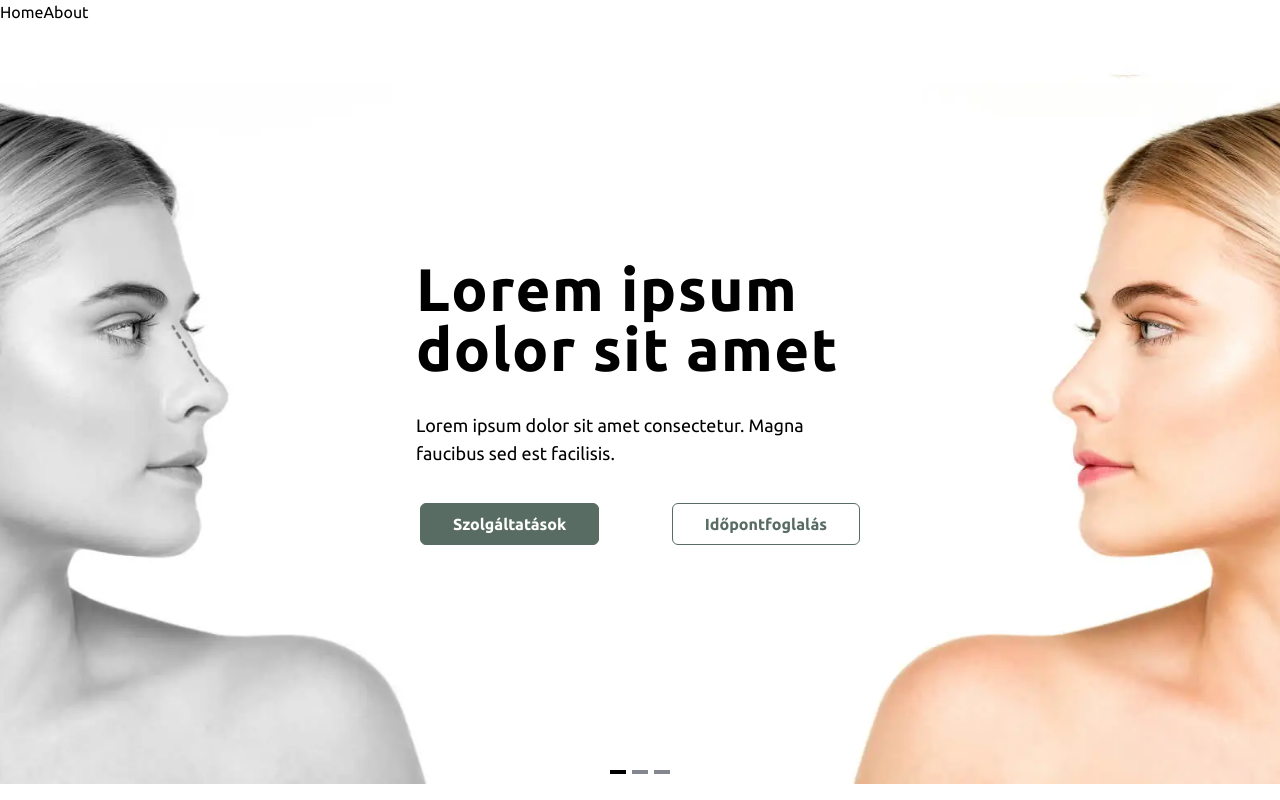
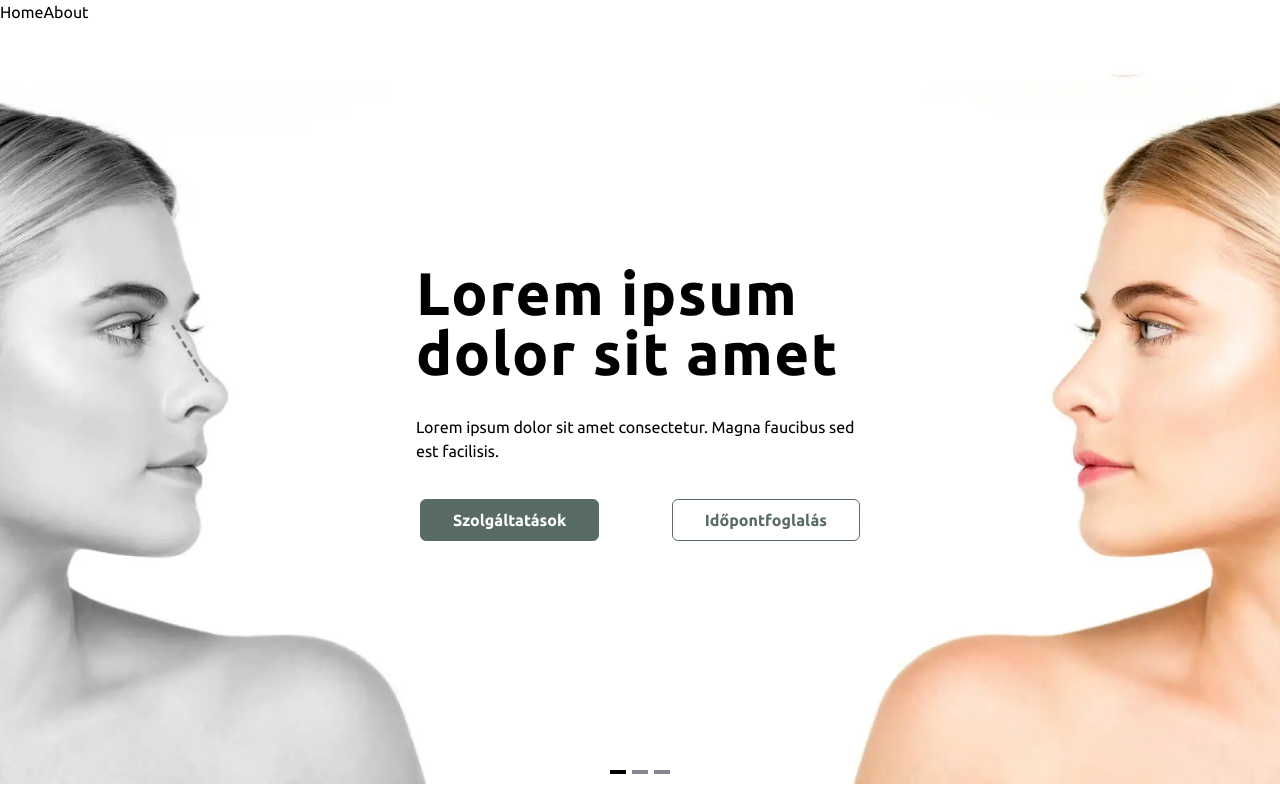
Before and after one commit to omgzsa/elysia-app, a Vue app in the folder frontend/: page / in a window 1280 px wide. Shown: the top 800 px of the page. Built offline with nearby package versions, Linux system fonts and the light colour scheme.

Commit message:
changed paragraph size

```diff
--- a/frontend/src/main.css
+++ b/frontend/src/main.css
@@ -28,7 +28,7 @@
   }
 
   p {
-    @apply text-base lg:text-lg;
+    @apply text-sm lg:text-base;
   }
 
   /*
```
